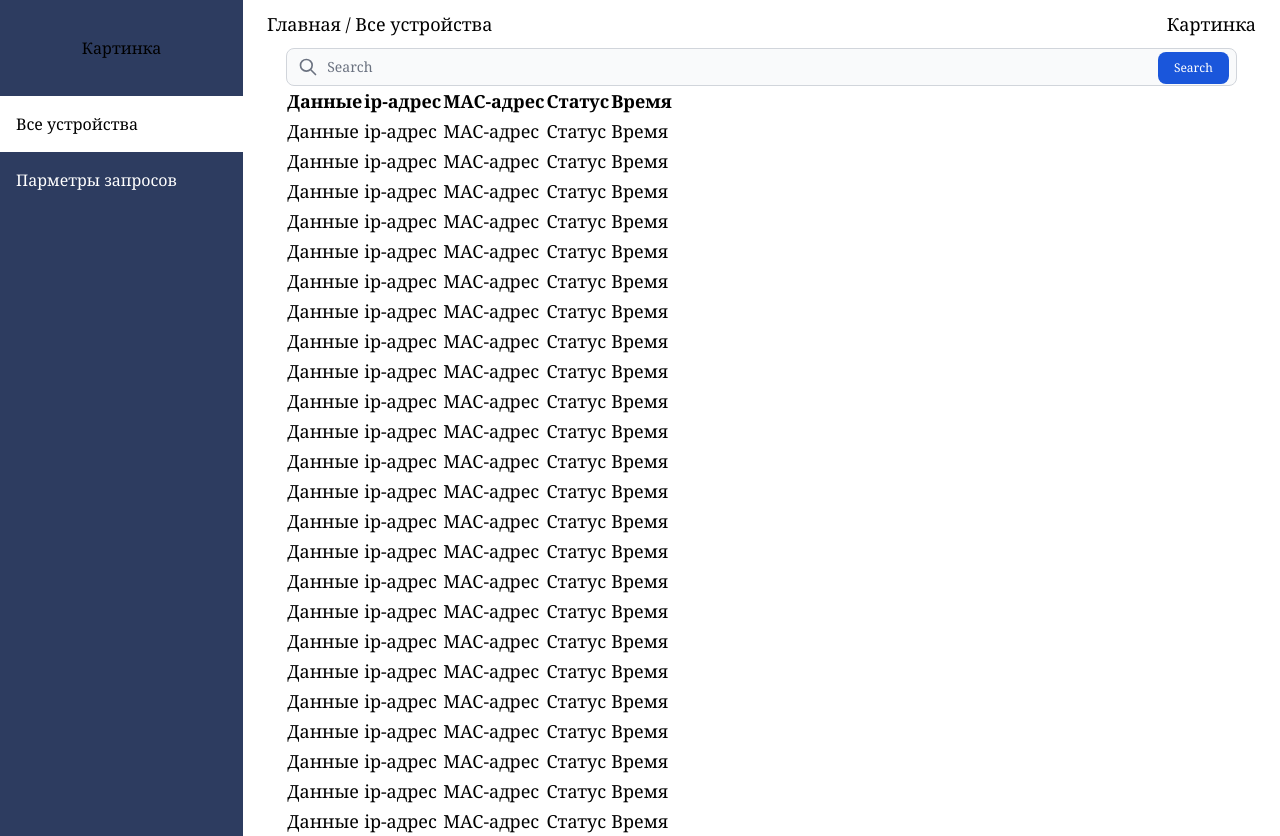
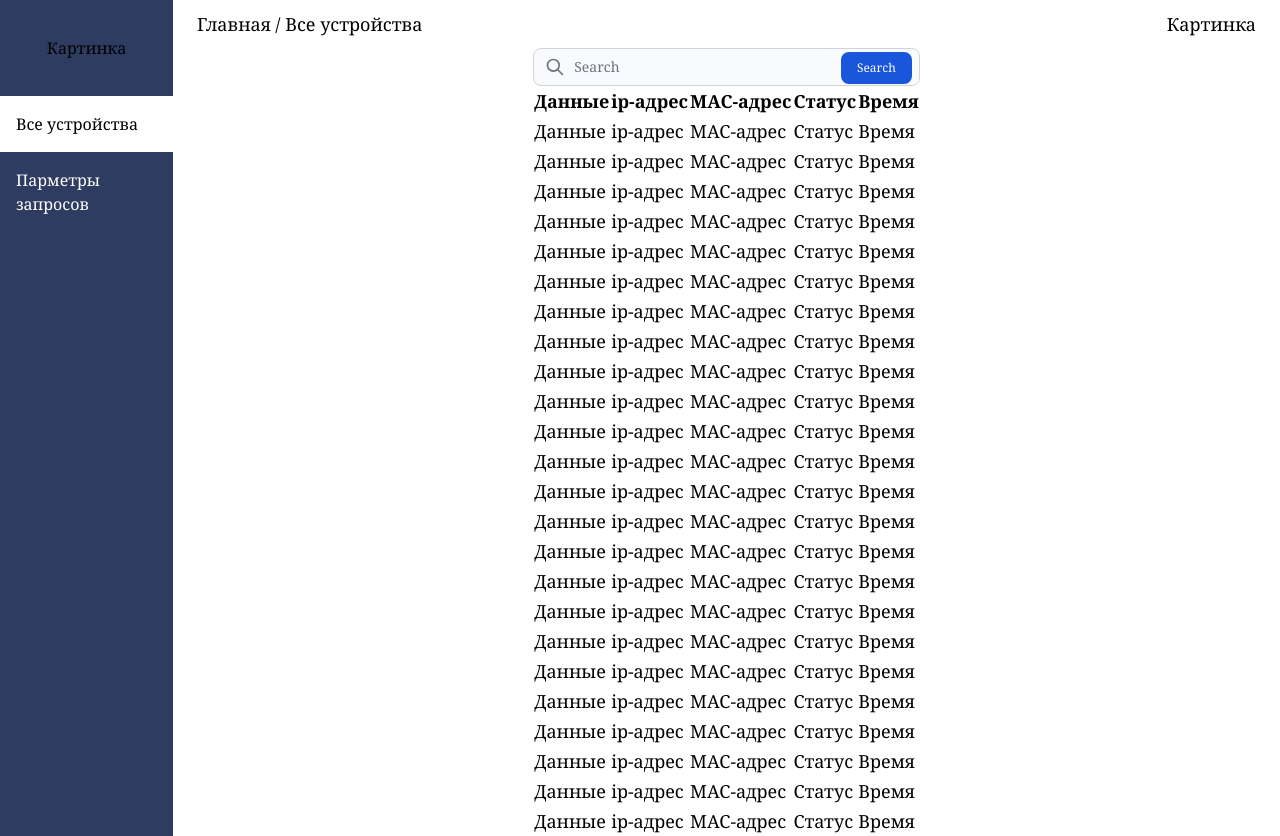
Before and after one commit to drakon007/-course-work, a website: page src/index.html in a window 1280 px wide. Drawn offline with Linux system fonts and the light colour scheme.

Commit message:
маргинг паддинг

```diff
--- a/src/index.html
+++ b/src/index.html
@@ -13,7 +13,7 @@
 <body>
   <div class="font-sans md:font-serif flex w-full">
 
-    <aside class="flex flex-col w-300 bg-panel-grey">
+    <aside class="panel flex flex-col w-200 bg-panel-grey">
 
       <div class="w-full h-24 flex items-center justify-center">
         Картинка
@@ -32,9 +32,9 @@
 
     </aside>
 
-    <div class="flex flex-col w-full text-lg">
+    <div class="main flex flex-col w-full text-lg">
 
-      <header class="w-full h-12 flex justify-between items-center">
+      <header class="header w-full h-12 flex justify-between items-center">
         <div class="ml-6">
           <a href="#1" class="nav-url--href">Главная /</a>
           <a href="#2" class="nav-url--href">Все устройства</a>
@@ -42,10 +42,9 @@
         <div class="mr-6 flex items-center justify-center">
           Картинка
         </div>
-        <!-- bg-black -->
       </header>
 
-      <div class="flex flex-col w-11/12 mx-auto">
+      <div class="content flex flex-col w-max mx-auto">
 
         <form>
           <label for="default-search"
--- a/src/tailwind.config.js
+++ b/src/tailwind.config.js
@@ -16,9 +16,25 @@ module.exports = {
       spacing: {
         '300': '300px',
         '250': '250px',
+        '200': '200px',
+        '150': '150px',
         '100': '100px',
         '50': '50px',
       },
+      margin: {
+        '25px': '25px',
+        '20px': '20px',
+        '15px': '15px',
+        '10px': '10px',
+        '5px': '5px',
+      },
+      padding: {
+        '25px': '25px',
+        '20px': '20px',
+        '15px': '15px',
+        '10px': '10px',
+        '5px': '5px',
+      }
     },
   },
   plugins: [
```
Also changed, not shown: src/styles/output.css.
